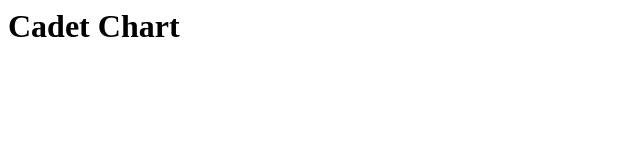
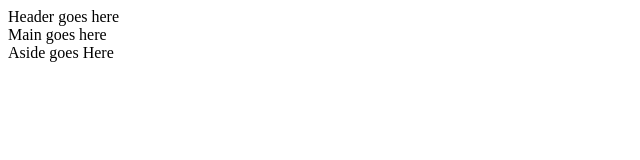
Before and after one commit to adrianbucks/cadetchart, a plain HTML site: page index.html in a window 1280 px wide. Shown: the whole page, without its empty margins (0-640 px from the left). Drawn offline with Linux system fonts and the light colour scheme.

Commit message:
Update index.html

```diff
--- a/index.html
+++ b/index.html
@@ -10,6 +10,9 @@
 
 </head>
 <body>
-<h1>Cadet Chart</h1>
-<script src="js/scripts.js"></script>
+  <header>Header goes here</header>
+  <main> Main goes here</main>
+  <aside>Aside goes Here</aside>
+
+  <script src="js/scripts.js"></script>
 </body>
```
